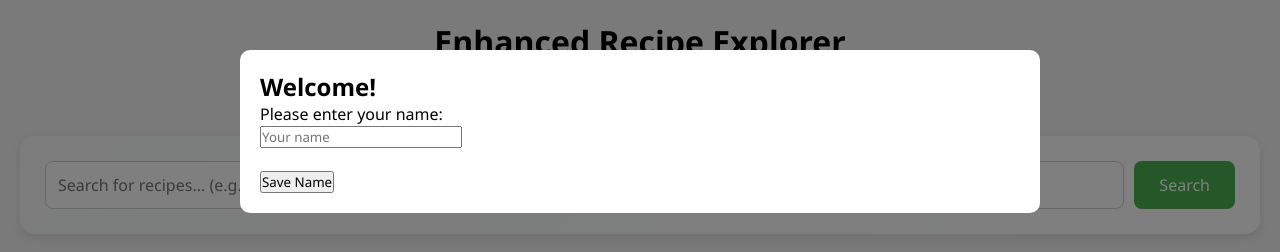
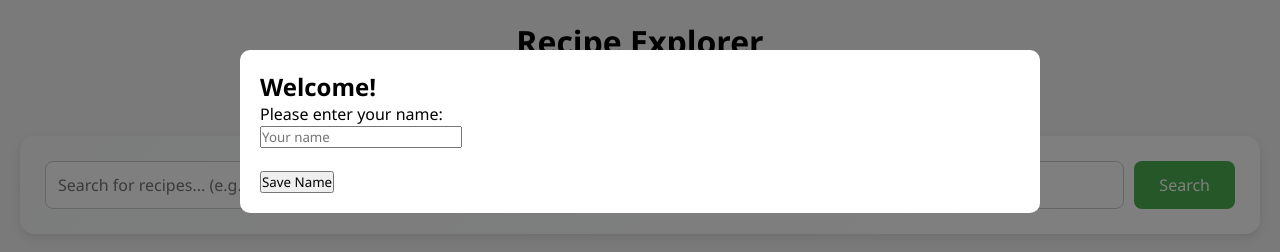
Before and after one commit to Vimal290704/Recipe-Explorer, a website: page frontend/index.html in a window 1280 px wide. Drawn offline with Linux system fonts and the light colour scheme.

Commit message:
Update index.html

```diff
--- a/frontend/index.html
+++ b/frontend/index.html
@@ -7,7 +7,7 @@
     <link rel="stylesheet" href="style.css" />
   </head>
   <body>
-    <h1 class="title">Enhanced Recipe Explorer</h1>
+    <h1 class="title">Recipe Explorer</h1>
     <div class="profile-container">
       <h2>Welcome, <span id="userName">Guest</span>!</h2>
     </div>
```
